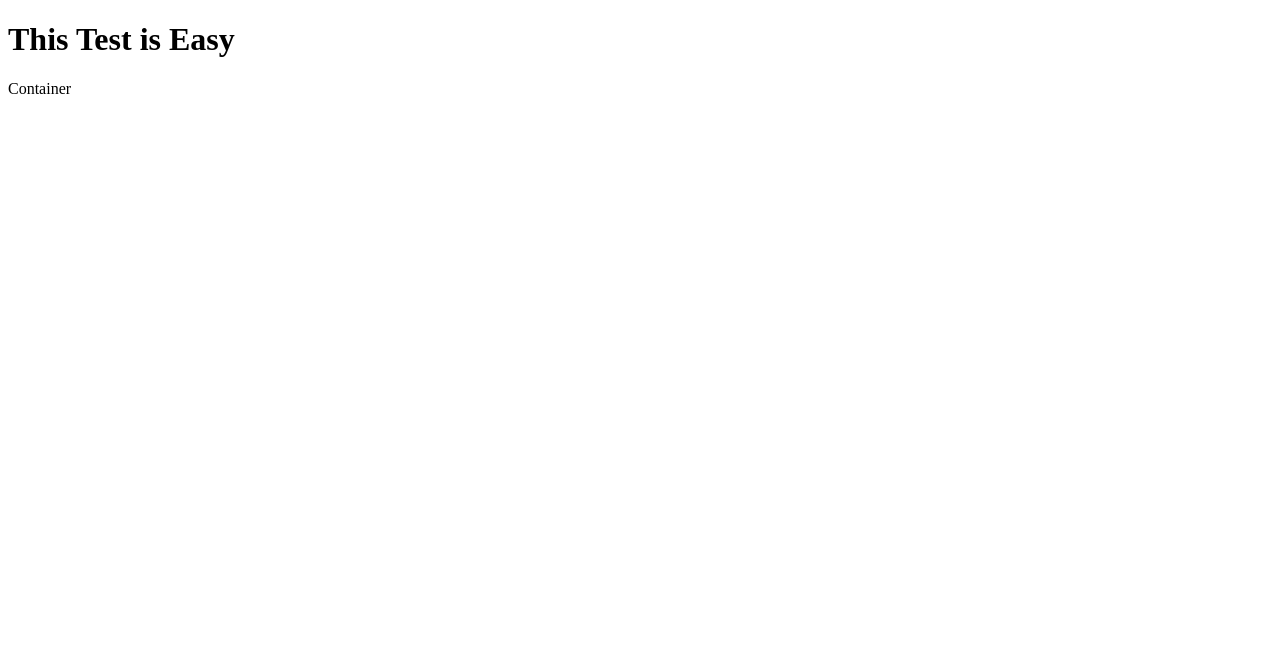
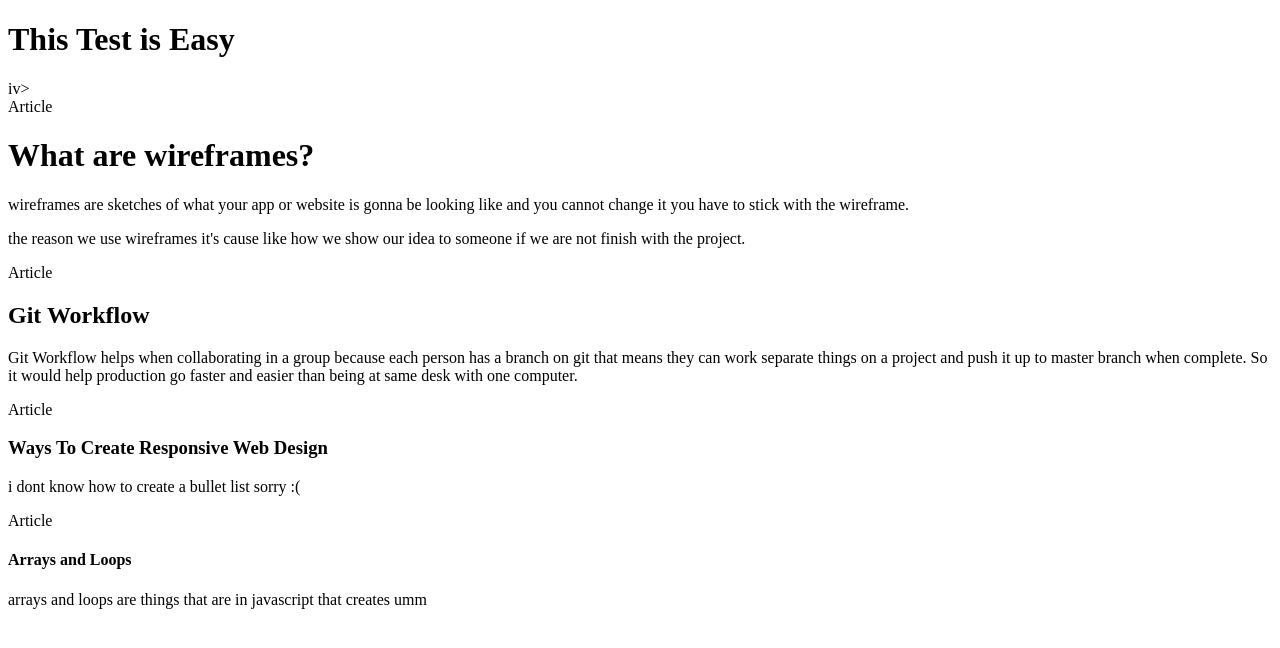
Before and after one commit to MarvKuroway/3rd-QTR-Coding-Test, a plain HTML site: page index.html in a window 1280 px wide. Drawn offline with Linux system fonts and the light colour scheme.

Commit message:
first commit

```diff
--- a/app.js
+++ b/app.js
@@ -0,0 +1,4 @@
+var Esk = "18";
+
+
+function gamp = (bango1, bango2 , bango3);
--- a/index.html
+++ b/index.html
@@ -7,6 +7,21 @@
 </head>
 </body>
 <h1> This Test is Easy </h1>
- <div>Container</div>
+
+                                                                                                                                                                                                                                                                                                                                                                                                                                                                                                                                                                                                                                                                                                                                                                                                                                                                                             iv>
 </body>
+<div id="Container"></div>
+<div>Article</div>
+<h1>What are wireframes?</h1>
+<p> wireframes are sketches of what your app or website is gonna be looking like and you cannot change it you have to stick with the wireframe.
+<p> the reason we use wireframes it's cause like how we show our idea to someone if we are not finish with the project.
+<div>Article</div>
+<h2>Git Workflow</h2>
+<p> Git Workflow helps when collaborating in a group because each person has a branch on git that means they can work separate things on a project and push it up to master branch when complete. So it would help production go faster and easier than being at same desk with one computer.
+<div>Article</div>
+<h3> Ways To Create Responsive Web Design</h3>
+<p> i dont know how to create a bullet list sorry :( </p>
+<div>Article</div>
+<h4> Arrays and Loops </h4>
+arrays and loops are things that are in javascript that creates umm
 </html>
```
